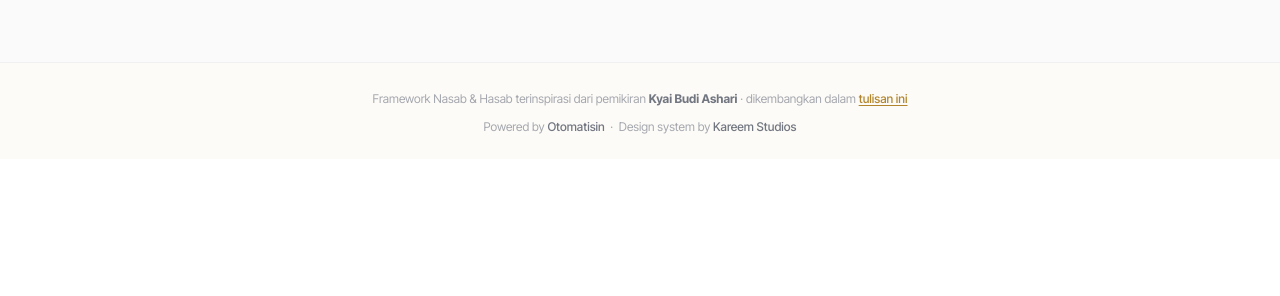
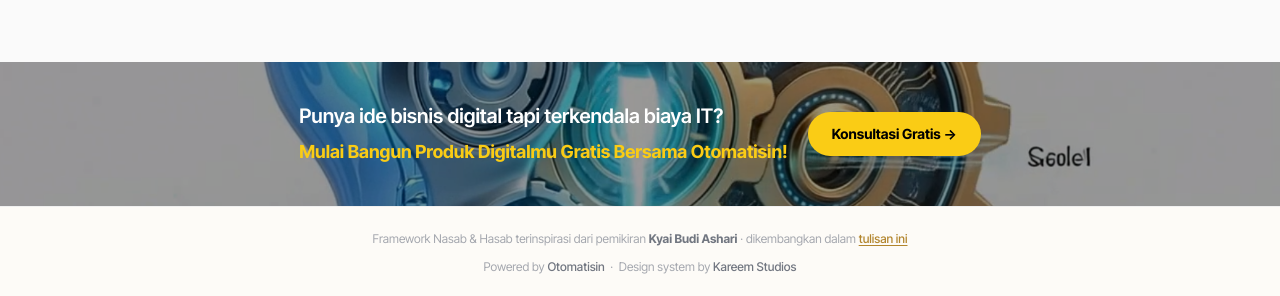
Before and after one commit to yasirmaulana/petabakat, a Nuxt app: page / in a window 1280 px wide. Shown: the part 2281-2577 px from the top of the page. Before the commit the page ends 2440 px from the top, so only its background shows below. Built offline with nearby package versions, Linux system fonts and the light colour scheme; no server answers; what vue3-apexcharts would draw is missing.

Commit message:
add banner otomatisin

```diff
--- /dev/null
+++ b/components/OtomatisinBanner.vue
@@ -0,0 +1,26 @@
+<template>
+  <section
+    class="relative flex w-full items-center justify-center overflow-hidden bg-cover bg-center px-4 py-10"
+    :style="{ backgroundImage: 'url(/otomatisinwebid.png)' }"
+  >
+    <div class="absolute inset-0 bg-black/40" />
+    <div class="relative z-10 flex max-w-5xl flex-col items-center gap-5 text-center md:flex-row md:justify-between md:text-left">
+      <div class="space-y-2">
+        <p class="text-lg font-semibold text-white md:text-xl">
+          Punya ide bisnis digital tapi terkendala biaya IT?
+        </p>
+        <p class="text-base font-bold text-yellow-400 md:text-lg">
+          Mulai Bangun Produk Digitalmu Gratis Bersama Otomatisin!
+        </p>
+      </div>
+      <a
+        href="https://wa.me/6281586245143"
+        target="_blank"
+        rel="noopener noreferrer"
+        class="shrink-0 rounded-full bg-yellow-400 px-6 py-3 text-sm font-bold text-black shadow-lg transition hover:bg-yellow-300"
+      >
+        Konsultasi Gratis →
+      </a>
+    </div>
+  </section>
+</template>
--- a/components/ToastContainer.vue
+++ b/components/ToastContainer.vue
@@ -1,13 +1,15 @@
 <template>
-  <div class="fixed bottom-6 left-1/2 z-50 flex -translate-x-1/2 flex-col gap-2">
+  <div class="fixed left-1/2 top-16 z-[100] flex -translate-x-1/2 flex-col gap-2 md:bottom-6 md:left-auto md:right-4 md:top-auto md:translate-x-0">
     <TransitionGroup name="toast">
       <div
         v-for="toast in toasts"
         :key="toast.id"
-        class="flex max-w-xs items-center gap-3 rounded-lg border border-brand-200 bg-white px-4 py-3 shadow-lg"
+        class="flex w-[calc(100vw-2rem)] max-w-sm items-center gap-4 rounded-2xl border border-yellow-300 bg-gradient-to-r from-yellow-50 to-amber-50 px-5 py-4 shadow-2xl ring-2 ring-yellow-200/50 md:w-auto"
       >
-        <span class="text-lg">🎯</span>
-        <p class="text-sm font-medium text-gray-900">{{ toast.message }}</p>
+        <div class="flex h-10 w-10 shrink-0 items-center justify-center rounded-full bg-yellow-400 text-xl shadow-md">
+          🎯
+        </div>
+        <p class="text-sm font-bold text-amber-900">{{ toast.message }}</p>
       </div>
     </TransitionGroup>
   </div>
--- a/pages/index.vue
+++ b/pages/index.vue
@@ -130,9 +130,12 @@
       </div>
     </section>
 
+    <!-- Otomatisin Banner -->
+    <OtomatisinBanner />
+
     <!-- Footer -->
     <footer class="border-t border-gray-100 px-6 py-6 text-center">
-      <p class="mt-1 text-xs text-gray-400">
+      <p class="text-xs text-gray-400">
         Framework Nasab &amp; Hasab terinspirasi dari pemikiran <strong class="text-gray-500">Kyai Budi Ashari</strong>
         · dikembangkan dalam
         <a
```
Also changed, not shown: public/otomatisinwebid.png (added).
